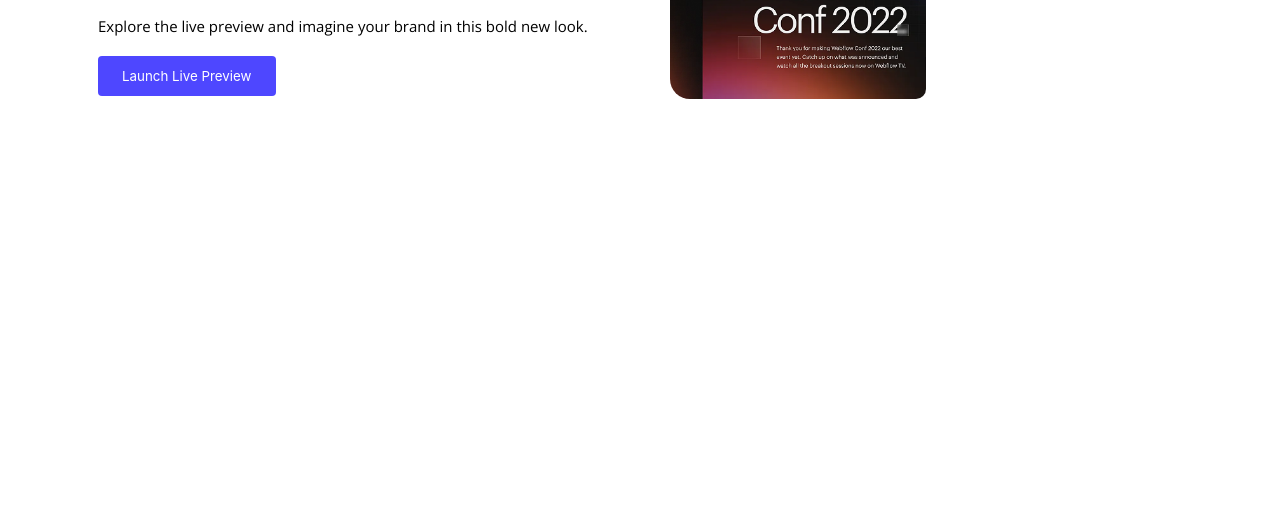
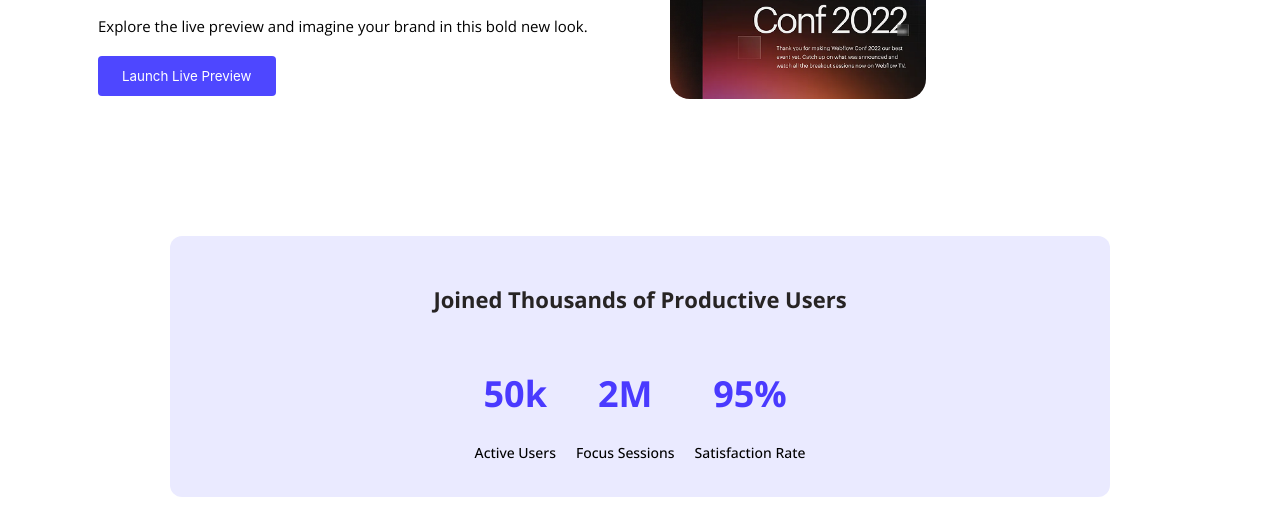
Before and after one commit to Sadekur38/Assignment-01, a plain HTML site: page index.html in a window 1280 px wide. Shown: the part 600-1127 px from the top of the page. Before the commit the page ends 814 px from the top, so only its background shows below. Drawn offline with nearby package versions, Linux system fonts and the light colour scheme.

Commit message:
user section added

```diff
--- a/index.html
+++ b/index.html
@@ -9,6 +9,7 @@
     <title>Landing Page Design</title>
     <link rel="stylesheet" href="./styles/assignment.css">
 </head>
+<!-- Header section -->
 <body class="open-sans-normal">
   <header class="background-img">
     <div class="nav-content">
@@ -22,6 +23,7 @@
     </div>
   </header>
     <main>
+        <!-- action-section -->
         <section class="action-section">
             <div class="action">
                <h3 class="action-title">See It in Action</h3>
@@ -35,6 +37,30 @@
             </div>
 
         </section>
+<!-- user-section -->
+        <section class="user-section">
+    <h2 class="user-title open-sans-normal">Joined Thousands of Productive Users</h2>
+
+    <div class="user-item">
+        <div class="user-item-list inter-style">
+
+            <h2 class="user-title">50k</h2>
+               <h4 class="user-text">Active Users</h4>
+        </div>
+        <div class="user-item-list inter-style">
+
+            <h2 class="user-title">2M</h2>
+               <h4 class="user-text">Focus Sessions</h4>
+        </div>
+        <div class="user-item-list inter-style">
+
+            <h2 class="user-title">95%</h2>
+               <h4 class="user-text">Satisfaction Rate</h4>
+        </div>
+
+
+            </div>
+        </section>
     </main>
 
 
--- a/styles/assignment.css
+++ b/styles/assignment.css
@@ -47,6 +47,7 @@ header.background-img {
     cursor: pointer;
     font-family: 'Inter', sans-serif;
 }
+/* action style */
 .action-section {
     display: flex;
     justify-content: space-between;
@@ -75,6 +76,54 @@ header.background-img {
 .action-img {
 
 max-width: 50%;
-border-radius: 10px 20px;
+border-radius: 20px;
+opacity: 100%;
 
 }
+/* user-section */
+.user-section {
+  background-color: #eaeaff;
+  border-radius: 12px;
+  padding: 30px 20px;
+  margin: 30px auto;
+  max-width: 900px;
+  text-align: center;
+}
+
+.user-title {
+  font-size: 22px;
+  font-weight: 700;
+  color: #272424;
+  margin-bottom: 25px;
+}
+
+.user-item {
+  display: flex;
+  justify-content: center;
+  gap: 10px;
+
+}
+
+.user-item-list {
+
+  flex-direction: column;
+  align-items: center;
+}
+
+.user-item-list h2 {
+  font-size: 36px;
+  font-weight: 700;
+  color: #4a3aff;
+}
+
+.user-item-list h4 {
+  font-size: 14px;
+  font-weight: 500;
+  margin-top: 5px;
+}
+
+.user-text{
+   font-size: 18px;
+    margin: 5px;
+
+}
```
